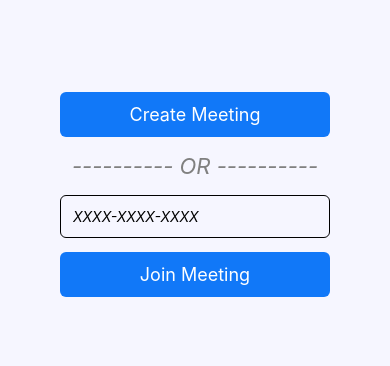
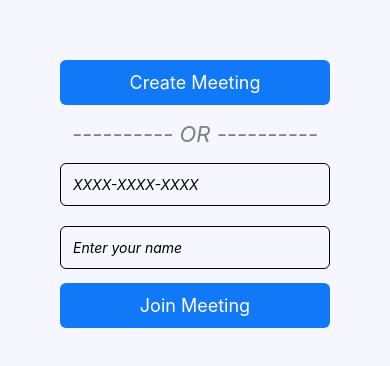
Before and after one commit to Smit5586/VideoCallingReactNative, a React Native app: screen / in a window 390 px wide. Shown: the part 228-594 px from the top of the page. Built offline with nearby package versions, Linux system fonts and the light colour scheme.

Commit message:
- Add name for joiner. - Added logic for end and leave meeting for creater and joiner.

```diff
--- a/App.js
+++ b/App.js
@@ -1,4 +1,4 @@
-import React, { useState } from "react";
+import React, { useEffect, useState } from "react";
 import {
   MeetingProvider,
   useMeeting,
@@ -14,6 +14,10 @@ import JoinScreen from "./src/component/JoinScreen";
 
 const App = () => {
   const [meetingId, setMeetingId] = useState(null);
+  const [participants, setParticipants] = useState([]);
+
+  const [isHost, setIsHost] = useState(false);
+  const [name, setName] = useState("");
 
   const getMeetingId = async (id) => {
     const meetingId = id == null ? await createMeeting({ token }) : id;
@@ -30,7 +34,7 @@ const App = () => {
           fontStyle: "italic",
           color: "grey",
         }}
-      >{meetingId}</Text>
+      >{meetingId} {"Member" + participants.length}</Text>
       <MeetingProvider
         config={{
           meetingId,
@@ -48,11 +52,14 @@ const App = () => {
         <MeetingView
           meetingId={meetingId}
           setMeetingId={setMeetingId}
+          isHostTwo={isHost}
+          name={name}
+          setParticipants={setParticipants}
         />
       </MeetingProvider>
     </SafeAreaView>
   ) : (
-    <JoinScreen getMeetingId={getMeetingId} />
+    <JoinScreen getMeetingId={getMeetingId} setIsHost={setIsHost} setName={setName} />
   );
 };
 export default App;
--- a/src/component/ControlsContainer.js
+++ b/src/component/ControlsContainer.js
@@ -21,10 +21,12 @@ const Button = ({ onPress, buttonText, backgroundColor }) => {
 
 const ControlsContainer = ({
     isJoined,
+    isHostTwo,
     localMicOn,
     localWebcamOn,
     join,
     leaveOrEnd,
+    leaveForHolst,
     toggleWebcam,
     toggleMic,
     isHost,
@@ -119,9 +121,18 @@ const ControlsContainer = ({
 
                 </>
             )}
+            {(isHostTwo && isJoined) &&
+                <Button
+                    onPress={leaveForHolst}
+                    // buttonText={isJoined ? "Leave" : "End"}
+                    buttonText={"Leave"}
+                    backgroundColor={"#FF0000"}
+                />
+            }
             <Button
                 onPress={leaveOrEnd}
-                buttonText={isJoined ? "Leave" : "End"}
+                // buttonText={isJoined ? "Leave" : "End"}
+                buttonText={!isHostTwo ? "Leave" : "End"}
                 backgroundColor={"#FF0000"}
             />
         </View>
--- a/src/component/JoinScreen.js
+++ b/src/component/JoinScreen.js
@@ -3,6 +3,8 @@ import { SafeAreaView, Text, TextInput, TouchableOpacity } from "react-native";
 
 const JoinScreen = (props) => {
     const [meetingVal, setMeetingVal] = useState("");
+
+    const [nameVal, setNameVal] = useState("");
     return (
         <SafeAreaView
             style={{
@@ -14,7 +16,9 @@ const JoinScreen = (props) => {
         >
             <TouchableOpacity
                 onPress={() => {
+                    props.setIsHost(true)
                     props.getMeetingId();
+                    props.setName(nameVal)
                 }}
                 style={{ backgroundColor: "#1178F8", padding: 12, borderRadius: 6 }}
             >
@@ -45,6 +49,18 @@ const JoinScreen = (props) => {
                     fontStyle: "italic",
                 }}
             />
+            <TextInput
+                value={nameVal}
+                onChangeText={setNameVal}
+                placeholder={"Enter your name"}
+                style={{
+                    marginTop: 20,
+                    padding: 12,
+                    borderWidth: 1,
+                    borderRadius: 6,
+                    fontStyle: "italic",
+                }}
+            />
             <TouchableOpacity
                 style={{
                     backgroundColor: "#1178F8",
@@ -53,7 +69,9 @@ const JoinScreen = (props) => {
                     borderRadius: 6,
                 }}
                 onPress={() => {
+                    props.setIsHost(false);
                     props.getMeetingId(meetingVal);
+                    props.setName(nameVal)
                 }}
             >
                 <Text style={{ color: "white", alignSelf: "center", fontSize: 18 }}>
--- a/src/component/MeetingView.js
+++ b/src/component/MeetingView.js
@@ -1,11 +1,11 @@
 import { useMeeting } from "@videosdk.live/react-native-sdk";
-import { useState } from "react";
+import { useEffect, useState } from "react";
 import { View } from "react-native";
 import ParticipantList from "./ParticipantList";
 import ControlsContainer from "./ControlsContainer";
 
 let isUsingFrontCamera = true;
-const MeetingView = ({ setMeetingId }) => {
+const MeetingView = ({ setMeetingId, isHostTwo, setParticipants, name }) => {
     const { join, leave, toggleMic,
         participants, end,
         localMicOn, localWebcamOn,
@@ -20,7 +20,10 @@ const MeetingView = ({ setMeetingId }) => {
         enableScreenShare,
         disableScreenShare,
 
-    } = useMeeting({});
+    } = useMeeting({
+        onMeetingLeft,
+        onParticipantLeft
+    });
     const participantsArrId = [...participants.keys()];
     const [isJoined, setIsJoined] = useState(false);
     const isHost = localParticipant?.metaData?.role === 'host';
@@ -30,9 +33,31 @@ const MeetingView = ({ setMeetingId }) => {
         setIsJoined(true);
     };
 
+    useEffect(() => {
+        setParticipants([...participants.keys()])
+    }, [participants])
+
+    //Event to determine if the meeting has been left
+    function onMeetingLeft() {
+        console.log("onMeetingLeft");
+        setMeetingId(null);
+    }
+
+    //Event to determine if some other participant has left
+    function onParticipantLeft(participant) {
+        console.log(" onParticipantLeft", participant);
+    }
+
     const handleLeaveOrEnd = () => {
-        if (isJoined && isHost) {
-            leave();
+        console.log("isHostTwo", isHostTwo);
+        console.log("isJoined", isJoined);
+
+        // if (isJoined && isHost) {
+        if (isJoined && isHostTwo) {
+            // leave();
+            // setIsJoined(false);
+            end();
+            setMeetingId(null);
             setIsJoined(false);
         } else if (isJoined) {
             leave();
@@ -44,6 +69,12 @@ const MeetingView = ({ setMeetingId }) => {
             setIsJoined(false);
         }
     };
+
+    const handleLeaveForHost = () => {
+        leave();
+        setIsJoined(false);
+        setMeetingId(null);
+    }
 
     const handleVideoOnOff = () => {
         if (localWebcamOn) {
@@ -102,13 +133,15 @@ const MeetingView = ({ setMeetingId }) => {
 
     return (
         <View style={{ flex: 1 }}>
-            <ParticipantList participants={participantsArrId} />
+            <ParticipantList participants={participantsArrId} localMicOn={localMicOn} name={name} />
             <ControlsContainer
                 isJoined={isJoined}
+                isHostTwo={isHostTwo}
                 localMicOn={localMicOn}
                 localWebcamOn={localWebcamOn}
                 join={handleJoin}
                 leaveOrEnd={handleLeaveOrEnd}
+                leaveForHolst={handleLeaveForHost}
                 toggleWebcam={handleVideoOnOff}
                 toggleMic={handleMicOnOff}
                 isHost={isHost}
--- a/src/component/ParticipantList.js
+++ b/src/component/ParticipantList.js
@@ -2,14 +2,19 @@ import { FlatList, Text, View } from "react-native";
 import ParticipantView from "./ParticipantView";
 
 
-const ParticipantList = ({ participants }) => {
+const ParticipantList = ({ participants, localMicOn, name }) => {
     return participants.length > 0 ? (
+        <View>
+            <Text>
+                {name}
+            </Text>
             <FlatList
                 data={participants}
                 renderItem={({ item }) => {
                     return <ParticipantView participantId={item} />;
                 }}
             />
+        </View>
     ) : (
         <View
             style={{
```
Lines whose indentation alone changed are shown as unchanged.
